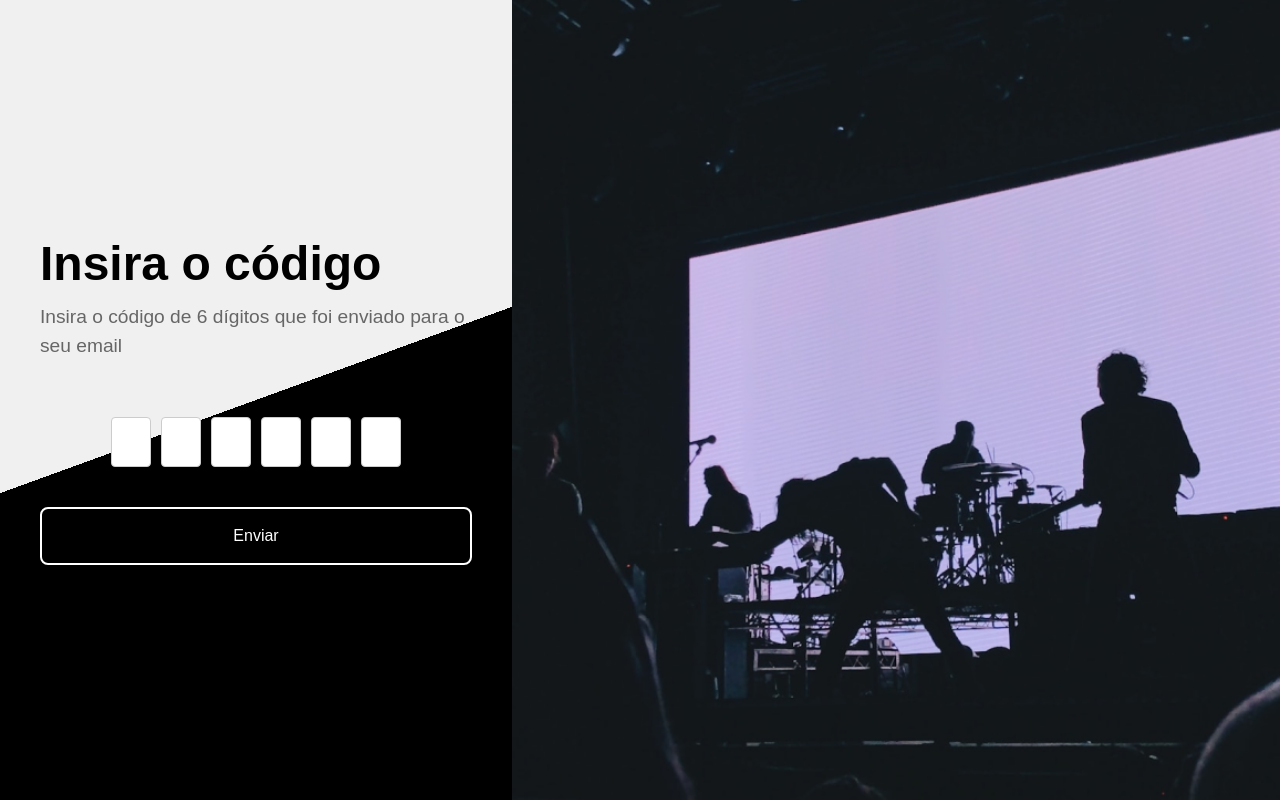
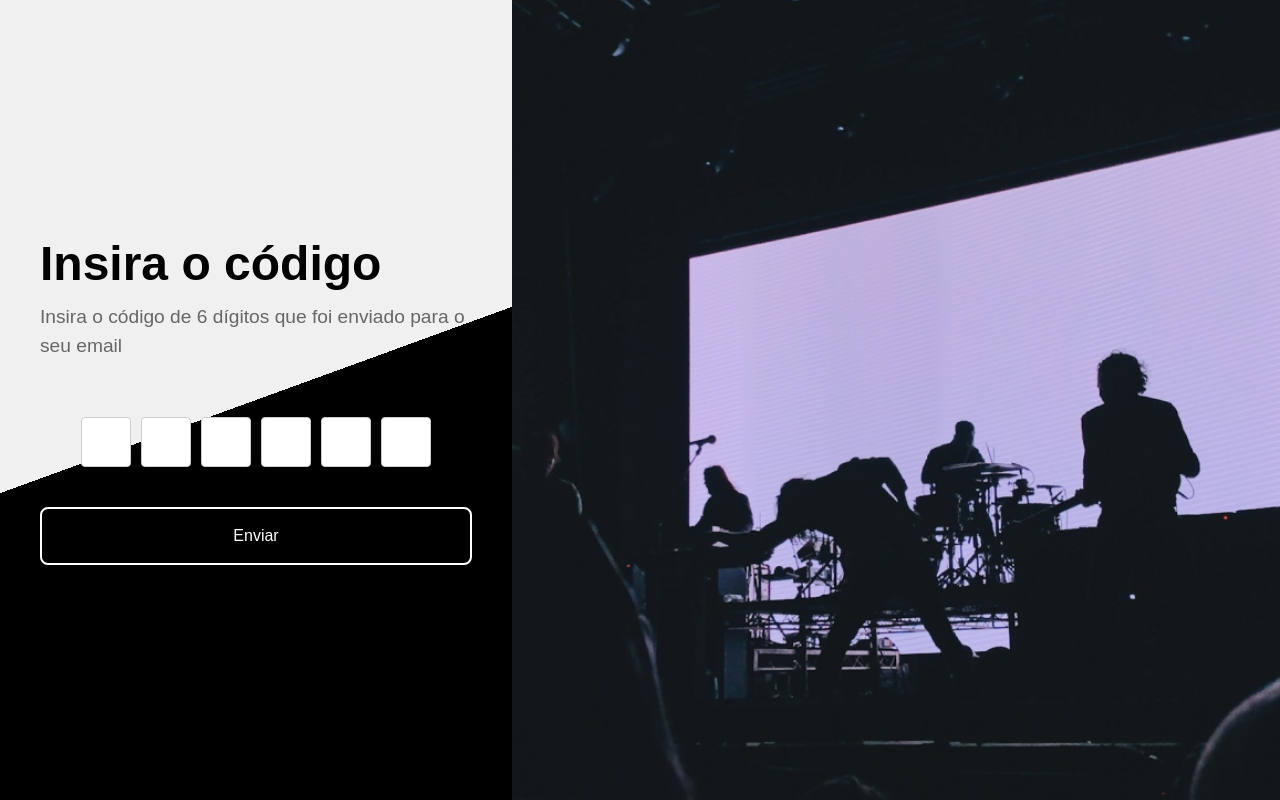
Before and after one commit to Fiagapcoo/DB2-project, a Django app: page /auth/send_otp/ in a window 1280 px wide. Run offline with Django 5.2, Linux system fonts and the light colour scheme; some libraries are stand-ins or nearby versions.

Commit message:
Atualizado formatação das caixas OTP

```diff
--- a/autenticacao/static/autenticacao/css/LoginStyle.css
+++ b/autenticacao/static/autenticacao/css/LoginStyle.css
@@ -208,8 +208,8 @@ input:focus {
 }
 
 .otp-input {
-    width: 40px;
-    height: 40px;
+    width: 50px;
+    height: 50px;
     text-align: center;
     border: 1px solid #ccc;
     border-radius: 4px;
--- a/autenticacao/templates/otp.html
+++ b/autenticacao/templates/otp.html
@@ -43,14 +43,6 @@
       gap: 10px; /* Espaçamento entre os inputs */
       margin-bottom: 20px;
     }
-    .otp-input {
-      width: 40px;
-      height: 50px;
-      text-align: center;
-      font-size: 24px;
-      border: 1px solid #ccc;
-      border-radius: 4px;
-    }
     .otp-input:focus {
       outline: none;
       border-color: #007bff;
```
